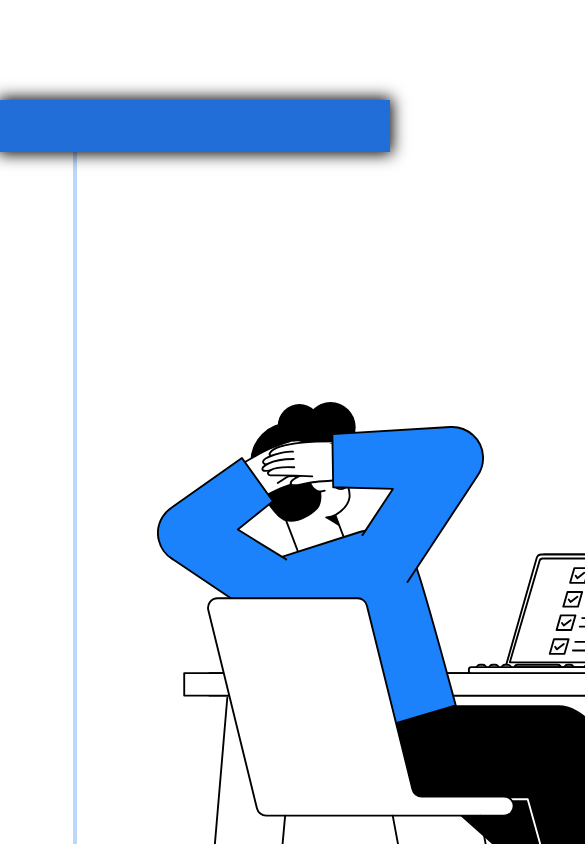
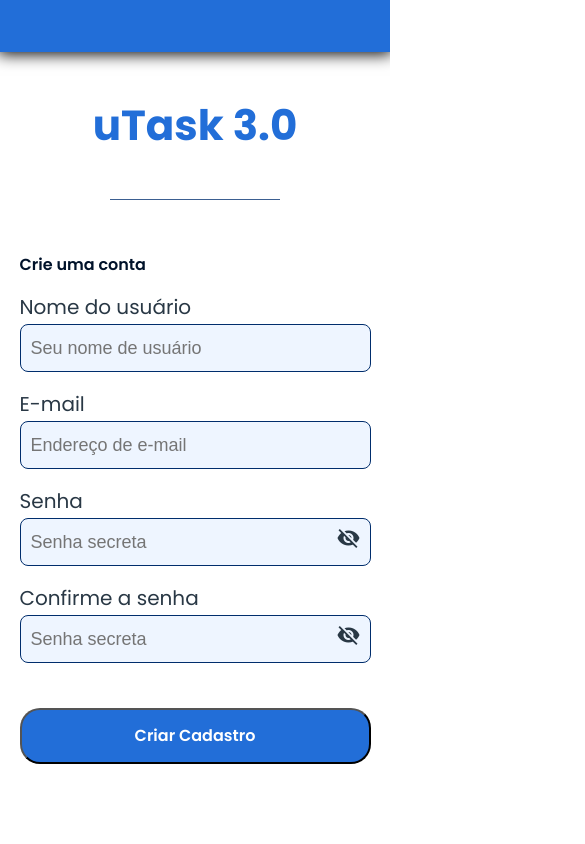
Before and after one commit to Gabriel-16n5/uTask-Trainee, a React (Vite) app: page /cadastro in a window 390 px wide. Shown: the top 844 px of the page, 585 px wide, since content can reach past the window. Built offline with nearby package versions, Linux system fonts and the light colour scheme.

Commit message:
feat: done mobile layout and responsivity signup

```diff
--- a/src/components/SignUpContainer.jsx
+++ b/src/components/SignUpContainer.jsx
@@ -108,10 +108,13 @@ const PasswordField = styled.div`
     display:flex;
     flex-direction: column;
     position: relative;
+    @media screen and (max-width: 1023px), (max-height: 799px) {
+        width:90vw;
+}
 `
 
 const RegisterInput = styled.input`
-    width: 30rem;
+    width: 25vw;
     height: 3rem;
     border-radius: 8px;
     border: 1px solid #002D6C;
@@ -121,6 +124,9 @@ const RegisterInput = styled.input`
     font-size:18px;
     padding-left: 10px;
     margin-bottom: 20px;
+    @media screen and (max-width: 1023px), (max-height: 799px) {
+        width:90vw;
+}
 `
 
 const Icon = styled.span`
@@ -143,15 +149,18 @@ const HorizontalSeparator = styled.div`
 
 const VerticalSeparator = styled.div`
     width: 4px;
-    height: 60rem;
+    height: 80vh;
     background-color: #9CC7FBB2;
     margin-left: 5rem;
     margin-right: 5rem;
+    @media screen and (max-width: 1023px), (max-height: 799px) {
+        display:none;
+}
 `;
 
 const RegisterButton = styled.button`
     margin-top:25px;
-    width: 30rem;
+    width: 25vw;
     height: 3.5rem;
     border-radius: 20px;
     opacity: 0px;
@@ -162,6 +171,9 @@ const RegisterButton = styled.button`
     line-height: 24px;
     text-align: center;
     color: #FFFFFF;
+    @media screen and (max-width: 1023px), (max-height: 799px) {
+        width:90vw;
+}
 `
 
 const RegisterContent = styled.section`
@@ -178,17 +190,24 @@ const RegisterContent = styled.section`
 `
 
 const RegisterContainer = styled.div`
-    height: 40rem;
-    width: 40rem;
+    height: auto;
+    width: 30vw;
     display: flex;
     flex-direction: column;
     justify-content: center;
     align-items: center;
+    @media screen and (max-width: 1023px), (max-height: 799px) {
+        height:100%;
+        width: 90vw;
+}
 `
 
 const ImgRegister = styled.img`
-    width: 55rem;
+    width: 45vw;
     height: auto;
+    @media screen and (max-width: 1023px), (max-height: 799px) {
+        display:none;
+}
 `
 
 const PageContainer = styled.div`
@@ -197,6 +216,13 @@ const PageContainer = styled.div`
     align-items: center;
     width: auto;
     height: auto;
+    width: 100vw;
+    height: 100vh;
+    @media screen and (max-width: 1023px), (max-height: 799px) {
+        flex-direction: column;
+        width: auto;
+        height: auto;
+}
 `
 
 const Title = styled.h1`
@@ -206,7 +232,11 @@ const Title = styled.h1`
     font-weight: 700;
     line-height: 63px;
     text-align: center;
-    margin-bottom: 1rem;
+    margin-bottom: 5vh;
+    @media screen and (max-width: 1023px), (max-height: 799px) {
+        font-size: 42px;
+        margin-top: 5vh;
+}
 `
 
 const SubTitle = styled.h2`
@@ -217,6 +247,9 @@ const SubTitle = styled.h2`
     text-align: left;
     color: #00122A;
     margin-bottom: 15px;
+    @media screen and (max-width: 1023px), (max-height: 799px) {
+        font-size: 16px;
+}
 `
 
 const PasswordMismatchMessage = styled.h3`
--- a/src/components/SimpleNavBar.jsx
+++ b/src/components/SimpleNavBar.jsx
@@ -15,7 +15,7 @@ const SimpleNav = styled.div`
     left: 0;
     z-index: 1000;
     box-shadow: 0px 0px 15px 2px #000;
-    @media screen and (max-width: 1023px), (max-height: 599px) {
+    @media screen and (max-width: 1023px), (max-height: 799px) {
         position: relative;
 }
 `
--- a/src/pages/SignUpPage.jsx
+++ b/src/pages/SignUpPage.jsx
@@ -20,11 +20,8 @@ export default function SignUpPage() {
       font-size: 24px;
       text-align: center;
       color: #293845;
-      margin-top: 30px;
-      padding-top: 70px;
+      @media screen and (max-width: 1023px), (max-height: 799px) {
+        width: 100%;
+        height:100%;
+}
   `
-
-  const Title = styled.h1`
-    font-size: 24px;
-    margin-bottom: 16px;
-  `;
```
Also changed, not shown: src/components/SignInContainer.jsx (+3 -6 lines).
